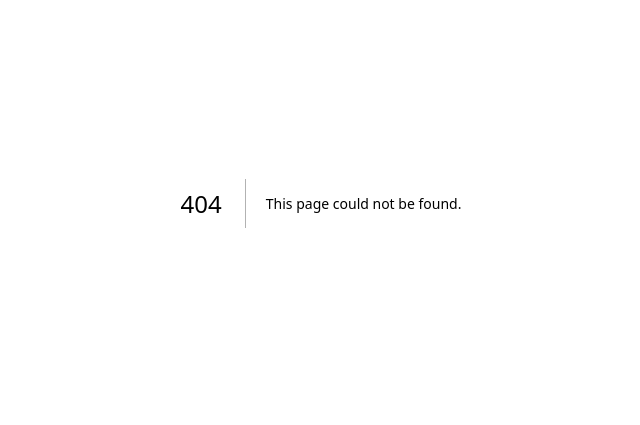
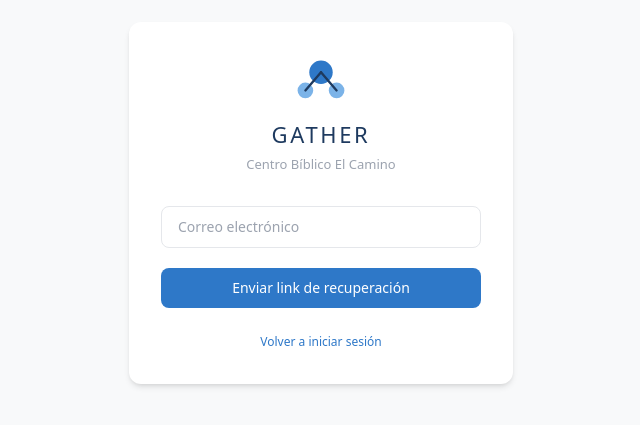
Before and after one commit to lliraGT/gather, a Next.js app: page /auth/forgot-password in a window 1280 px wide. Before the commit this address had no page. Shown: the part 197-622 px from the top of the page, without its empty margins (319-959 px from the left). Built offline with nearby package versions, Linux system fonts and the light colour scheme.

Commit message:
feat: add /auth/forgot-password page

```diff
--- /dev/null
+++ b/app/auth/forgot-password/page.tsx
@@ -0,0 +1,91 @@
+'use client'
+import { useState } from 'react'
+import { createClient } from '@/lib/supabase/client'
+import { GatherLogo } from '@/components/ui/GatherLogo'
+
+type State = 'idle' | 'loading' | 'sent' | 'error'
+
+export default function ForgotPasswordPage() {
+  const [email, setEmail] = useState('')
+  const [state, setState] = useState<State>('idle')
+
+  async function handleSubmit(e: React.FormEvent) {
+    e.preventDefault()
+    setState('loading')
+    const supabase = createClient()
+    const { error } = await supabase.auth.resetPasswordForEmail(email, {
+      redirectTo: process.env.NEXT_PUBLIC_APP_URL + '/auth/callback',
+    })
+    if (error) {
+      setState('error')
+    } else {
+      setState('sent')
+    }
+  }
+
+  return (
+    <div className="min-h-screen bg-[#F8F9FA] flex items-center justify-center p-4">
+      <div className="w-full max-w-sm bg-white rounded-xl shadow-md p-8">
+        <div className="flex flex-col items-center mb-8">
+          <div className="mb-3">
+            <GatherLogo size={52} />
+          </div>
+          <h1 className="text-[22px] font-medium text-[#1E3A5F] tracking-[0.12em]">
+            GATHER
+          </h1>
+          <p className="text-[13px] text-gray-400 mt-1">
+            Centro Bíblico El Camino
+          </p>
+        </div>
+
+        {state === 'sent' ? (
+          <div className="text-center space-y-4">
+            <p className="text-sm text-gray-600">
+              Si ese correo está registrado, recibirás un link para restablecer
+              tu contraseña en los próximos minutos.
+            </p>
+            <a
+              href="/login"
+              className="text-xs text-[#2E78C8] hover:underline block"
+            >
+              Volver a iniciar sesión
+            </a>
+          </div>
+        ) : (
+          <form onSubmit={handleSubmit} className="space-y-5">
+            <input
+              type="email"
+              placeholder="Correo electrónico"
+              value={email}
+              onChange={e => setEmail(e.target.value)}
+              className="w-full border border-gray-200 rounded-lg px-4
+                         py-2.5 text-sm focus:outline-none focus:ring-2
+                         focus:ring-[#2E78C8]"
+              required
+            />
+            {state === 'error' && (
+              <p className="text-red-500 text-xs">Ocurrió un error. Intenta de nuevo.</p>
+            )}
+            <button
+              type="submit"
+              disabled={state === 'loading'}
+              className="w-full bg-[#2E78C8] text-white rounded-lg
+                         py-2.5 text-sm font-medium hover:bg-[#1E3A5F]
+                         disabled:opacity-50 transition-colors"
+            >
+              {state === 'loading' ? 'Enviando...' : 'Enviar link de recuperación'}
+            </button>
+            <div className="text-center">
+              <a
+                href="/login"
+                className="text-xs text-[#2E78C8] hover:underline"
+              >
+                Volver a iniciar sesión
+              </a>
+            </div>
+          </form>
+        )}
+      </div>
+    </div>
+  )
+}
```
